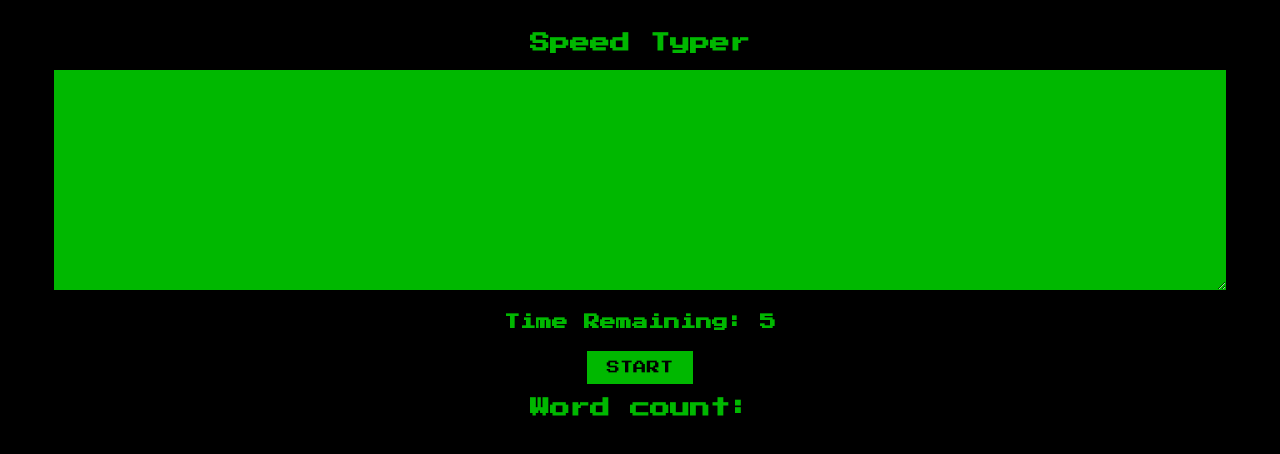
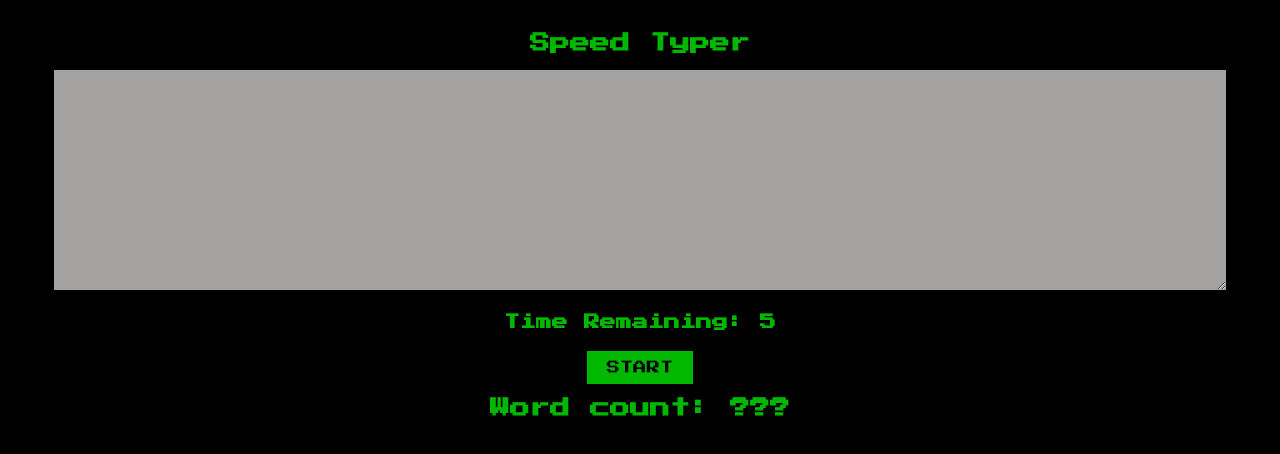
Before and after one commit to jpham93/typing-speed, a React (Create React App) app in the folder app/: page / in a window 1280 px wide. Shown: the top 454 px of the page. Built offline with nearby package versions, Linux system fonts and the light colour scheme.

Commit message:
Disable textarea when game is running

```diff
--- a/app/src/App.css
+++ b/app/src/App.css
@@ -38,3 +38,7 @@ textarea {
   background: #00b800;
   padding: 10px;
 }
+
+textarea:disabled {
+  background: #a5a2a2;
+}
--- a/app/src/App.js
+++ b/app/src/App.js
@@ -2,9 +2,12 @@ import React, { useState, useEffect } from 'react';
 import './App.css';
 
 const App = () => {
+  const TIME = 5;
+
   const [input, setInput] = useState('');
-  const [timeLeft, setTime] = useState(5);
+  const [timeLeft, setTime] = useState(TIME);
   const [isRunning, setRunning] = useState(false);
+  const [wordCount, setWordCount] = useState(0);
 
   const handleChange = e => {
     const {value} = e.target;
@@ -16,13 +19,28 @@ const App = () => {
     return wordsArr.filter(word => word !== "").length;
   };
 
+  const startGame = () => {
+    setRunning(true);
+    setTime(TIME);
+    setInput('');
+  };
+
+  const endGame = () => {
+    setRunning(false);
+    setWordCount(countWords(input));
+  };
+
   useEffect(() => {
     if (timeLeft > 0 && isRunning) {
       setTimeout( () => {
         setTime((prevTime) => prevTime - 1);
       }, 1000);
     } else if (timeLeft === 0) {
-      setRunning(false);
+      endGame();
+    }
+
+    if (timeLeft > 0) {
+      countWords()
     }
   }, [timeLeft, isRunning]);
 
@@ -33,10 +51,16 @@ const App = () => {
         name='input'
         value={input}
         onChange={handleChange}
+        disabled={!isRunning}
       />
       <h4>Time Remaining: {timeLeft}</h4>
-      <button onClick={() => setRunning(true)}>Start</button>
-      <h1>Word count: </h1>
+      <button
+        disabled={isRunning}
+        onClick={startGame}
+      >
+        Start
+      </button>
+      <h1>Word count: { timeLeft === 0 ? wordCount : '???' }</h1>
     </>
   );
 };
```
